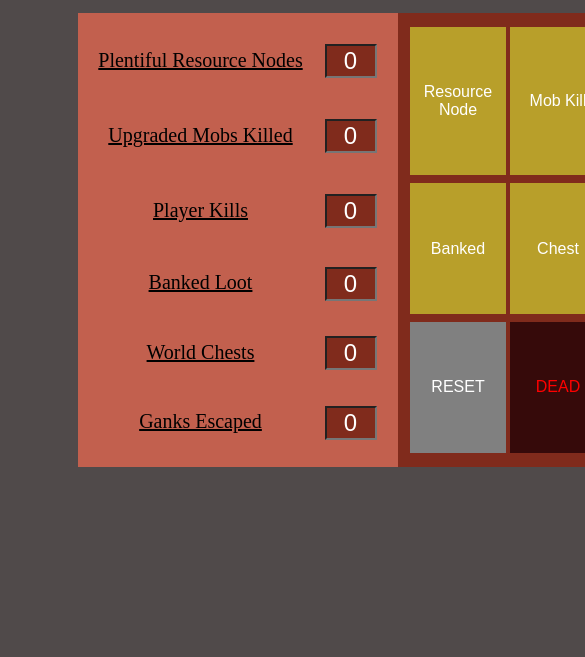
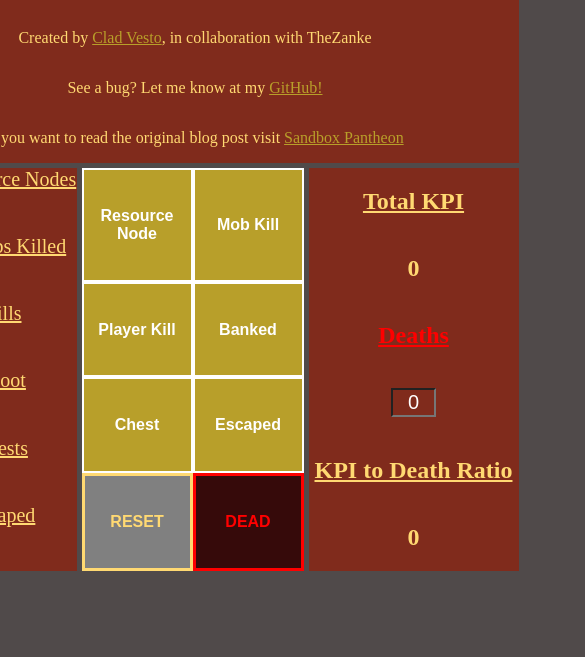
Before and after one commit to Jusumgi/AlbionSoloScorecard, a plain HTML site: page index.html in a window 390 px wide. Shown: the part 203-860 px from the top of the page, 585 px wide, since content can reach past the window. Drawn offline with Linux system fonts and the light colour scheme.

Commit message:
changed style, initial responsiveness

```diff
--- a/index.html
+++ b/index.html
@@ -1,23 +1,22 @@
 <!DOCTYPE html>
-<html lang="en">
+<html class="albion-slate" lang="en">
 <head>
     <meta charset="UTF-8">
     <meta name="viewport" content="width=device-width,initial-scale=1">
     <title>The Unofficial Albion Online Solo Scoreboard</title>
-    <link rel="stylesheet" href="style.css">
+    <link rel="stylesheet" href="style2.css">
     <script src="script.js"></script>
 </head>
 <body>
-    <header>
+    <div class="grid-body-container">
+        <header class="grid-header-container albion-darkred">
             <h1 class="header" id="title">The Unofficial Albion Online Solo Scorecard</h1>
-        <p class="header" id="slogan"></p>
             <p class="header" id="twitch">Inspired by <a id="blackboatwitch" href="https://www.twitch.tv/blackboa" target="_blank">Blackboa</a></p>
             <p class="header" id="github">Created by <a id="cladgithub" href="https://github.com/Clad-Vesto/AlbionSoloScorecard" target="_blank">Clad Vesto</a>, in collaboration with TheZanke</p>
             <p class="header" id="github-bug">See a bug? Let me know at my <a id="cladgithub" href="https://github.com/Clad-Vesto/AlbionSoloScorecard" target="_blank">GitHub!</a></p>
             <p class="header" id="blog">If you want to read the original blog post visit <a id="sandboxpantheon" href="https://sandboxpantheon.com/f/albion-online-solo-player-scorecard-unofficial" target="_blank">Sandbox Pantheon</a></p>
         </header>
-    <div class="inner">
-            <div class="container">
+        <div class="grid-kpi-values albion-darkred">
             <div class="kpi-text" id="resource">Plentiful Resource Nodes</div>
             <div class="kpi-int"><input name="resourceNode" size="1" type="text" id="resource-int" value="0" onchange="processUserInput(userEnteredValue, 'resource-int')"/></div>
             <div class="kpi-text" id="upgradedMobs">Upgraded Mobs Killed</div>
@@ -31,21 +30,21 @@
             <div class="kpi-text" id="gankesc">Ganks Escaped</div>
             <div class="kpi-int"><input name="escapedGank" size="1" type="text" id="escapedGank-int" value="0" onchange="processUserInput(userEnteredValue, 'escapedGank-int')"/></div>
         </div>
-        <div class="btns">
-            <button class="button kpi-btn" name="resourceNode" onclick="buttonIncremented('resourceNode', 'resource-int')">Resource Node</button>
-            <button class="button kpi-btn" name="upgradedMobs" onclick="buttonIncremented('upgradedMobs', 'upgradedMobs-int')">Mob Kill</button>
-            <button class="button kpi-btn" name="killedPlayers" onclick="buttonIncremented('killedPlayers', 'killedPlayers-int')">Player Kill</button>
-            <button class="button kpi-btn" name="bankedLoot" onclick="buttonIncremented('bankedLoot', 'bankedLoot-int')">Banked</button>
-            <button class="button kpi-btn" name="openWorldChests" onclick="buttonIncremented('openWorldChests', 'openWorldChests-int')">Chest</button>
-            <button class="button kpi-btn" name="escapedGank" onclick="buttonIncremented('escapedGank', 'escapedGank-int')">Escaped</button>
-            <button class="button reset-btn" onclick="resetValues()">RESET</button>
-            <button class="button dead-btn" name="deadCount" onclick="buttonIncremented('deadCount', 'deadCount-int')">DEAD</button>
+        <div class="grid-button-container albion-darkred">
+            <button class="grid-item btn" name="resourceNode" onclick="buttonIncremented('resourceNode', 'resource-int')">Resource Node</button>
+            <button class="btn grid-item" name="upgradedMobs" onclick="buttonIncremented('upgradedMobs', 'upgradedMobs-int')">Mob Kill</button>
+            <button class="btn grid-item" name="killedPlayers" onclick="buttonIncremented('killedPlayers', 'killedPlayers-int')">Player Kill</button>
+            <button class="btn grid-item" name="bankedLoot" onclick="buttonIncremented('bankedLoot', 'bankedLoot-int')">Banked</button>
+            <button class="btn grid-item" name="openWorldChests" onclick="buttonIncremented('openWorldChests', 'openWorldChests-int')">Chest</button>
+            <button class="btn grid-item" name="escapedGank" onclick="buttonIncremented('escapedGank', 'escapedGank-int')">Escaped</button>
+            <button class="resetBtn grid-item2" onclick="resetValues()">RESET</button>
+            <button class="deadBtn grid-item3" name="deadCount" onclick="buttonIncremented('deadCount', 'deadCount-int')">DEAD</button>
         </div>
-        <div class="ratio-container">
+        <div class="grid-ratio-container albion-darkred">
             <h2 class="ratio-text" id="achievements">Total KPI</h2>
             <h2 class="ratio-int" id="achievements-int">0</h2>
             <h2 class="ratio-text" id="deaths">Deaths</h2>
-            <h2 class="ratio-int"><input name="deadCount" size="1" type="text" id="deadCount-int" value="0" onchange="processUserInput(userEnteredValue, 'deadCount-int')"/></h2>
+            <h2 class="dead-int"><input name="deadCount" size="1" type="text" id="deadCount-int" value="0" onchange="processUserInput(userEnteredValue, 'deadCount-int')"/></h2>
             <h2 class="ratio-text" id="kpidRatio">KPI to Death Ratio</h2>
             <h2 class="ratio-int" id="kpidRatio-int">0</h2>
         </div>
--- a/style.css
+++ /dev/null
@@ -1,90 +0,0 @@
-html{
-    background-color: rgb(80, 74, 74);
-}
-
-body {
-    margin-left: 20%;
-    margin-right: auto;
-    width: 40em;
-}
-header {
-    background-color: rgb(190, 65, 43);
-}
-
-a {
-    color: #b89f2a;
-}
-
-input {
-    text-align: center;
-    font-size: 24px;
-    color: white;
-    background-color: rgb(128, 43, 28);
-}
-
-.inner {
-    display: grid;
-    grid-template-columns: auto auto auto;
-    justify-items: center;
-}
-.container {
-    background-color: rgb(194, 96, 78);
-    display: grid;
-    grid-template-columns: 225px 75px;
-    grid-template-rows: 75px 75px 75px;
-    justify-items: center;
-    align-items: center;
-    padding: 10px;
-}
-.kpi-text {
-    text-decoration: underline;
-    font-size: 20px;
-}
-
-.kpi-int {
-    font-size: 30px;
-}
-
-.ratio-text {
-    text-decoration: underline;
-}
-.ratio-int {
-    font-size: 30px;
-}
-
-.btns {
-    background-color: rgb(128, 43, 28);
-    display: grid;
-    grid-template-columns: 100px 100px 100px;
-    padding: 10px;
-}
-
-.ratio-container {
-    background-color: rgb(194, 96, 78);
-    display: grid;
-    grid-template-columns: 250px;
-    align-items: center;
-    justify-items: center;
-}
-.button {
-    background-color: #b89f2a; /* Albion Gold */
-    border: none;
-    color: white;
-    /* padding: 15px 32px;
-     text-align: center; */
-    text-decoration: none;
-    display: inline-block;
-    font-size: 16px;
-    margin: 4px 2px;
-    cursor: pointer;
-  }
-.dead-btn {
-    color:red;
-    background-color: #360a0a;
-    align-content: center;
-    justify-content: center;
-
-}
-.reset-btn {
-    background-color: grey;
-}
--- /dev/null
+++ b/style2.css
@@ -0,0 +1,100 @@
+html{
+    color: #ffd972;
+}
+input {
+    text-align: center;
+    font-size: 20px;
+    color: white;
+    background-color: rgb(128, 43, 28);
+}
+a {
+    color: #b89f2a;
+}
+.kpi-text {
+    text-decoration: underline;
+    font-size: 20px;
+    color: #ffd972;
+}
+.ratio-text {
+    text-decoration: underline;
+    color: #ffd972;
+}
+.ratio-int {
+    color: #ffd972;
+}
+#deaths{
+    color: red;
+}
+.btn {
+    font-size: 16px;
+    border: 2px solid;
+    color: #fff;
+    background-color: #b89f2a;
+    font-weight: bold;
+}
+.deadBtn {
+    color: red;
+    font-size: 16px;
+    border: 3px solid;
+    background-color: #360a0a;
+    font-weight: bold;
+}
+.resetBtn{
+    color: #ffd972;
+    font-size: 16px;
+    border: 3px solid;
+    background-color: grey;
+    font-weight: bold;
+}
+.grid-body-container {
+    display: grid;
+    grid-template-columns: minmax(205px, 260px) minmax(222px, 300px) minmax(210px, 240px);
+    grid-gap: 5px;
+    justify-content: center;
+    align-content: center;
+    height: 100vh;
+}
+.grid-button-container {
+    display: grid;
+    grid-template-columns: 1fr 1fr;
+    grid-template-rows: auto auto;
+}
+
+.grid-header-container {
+    display: grid;
+    grid-column-start: 1;
+    grid-column-end: -1;
+    justify-items: center;
+}
+.grid-kpi-values {
+    display: grid;
+    justify-items: center;
+}
+.grid-ratio-container {
+    display: grid;
+    justify-items: center;
+}
+.albion-slate {
+    background-color: #504A4A;
+}
+.albion-darkestred {
+    background-color: #360a0a;
+}
+.albion-darkred {
+    background-color: #802B1C;
+}
+.albion-salmon {
+    background-color: #C2604E;
+}
+.albion-red {
+    background-color: #BE412B;
+}
+.albion-gold {
+    background-color: #b89f2a;
+}
+.albion-bright-text {
+    background-color: #ffd972;
+}
+.albion-orange-text {
+    color: #f29921
+}
```
Lines whose indentation alone changed are shown as unchanged.
